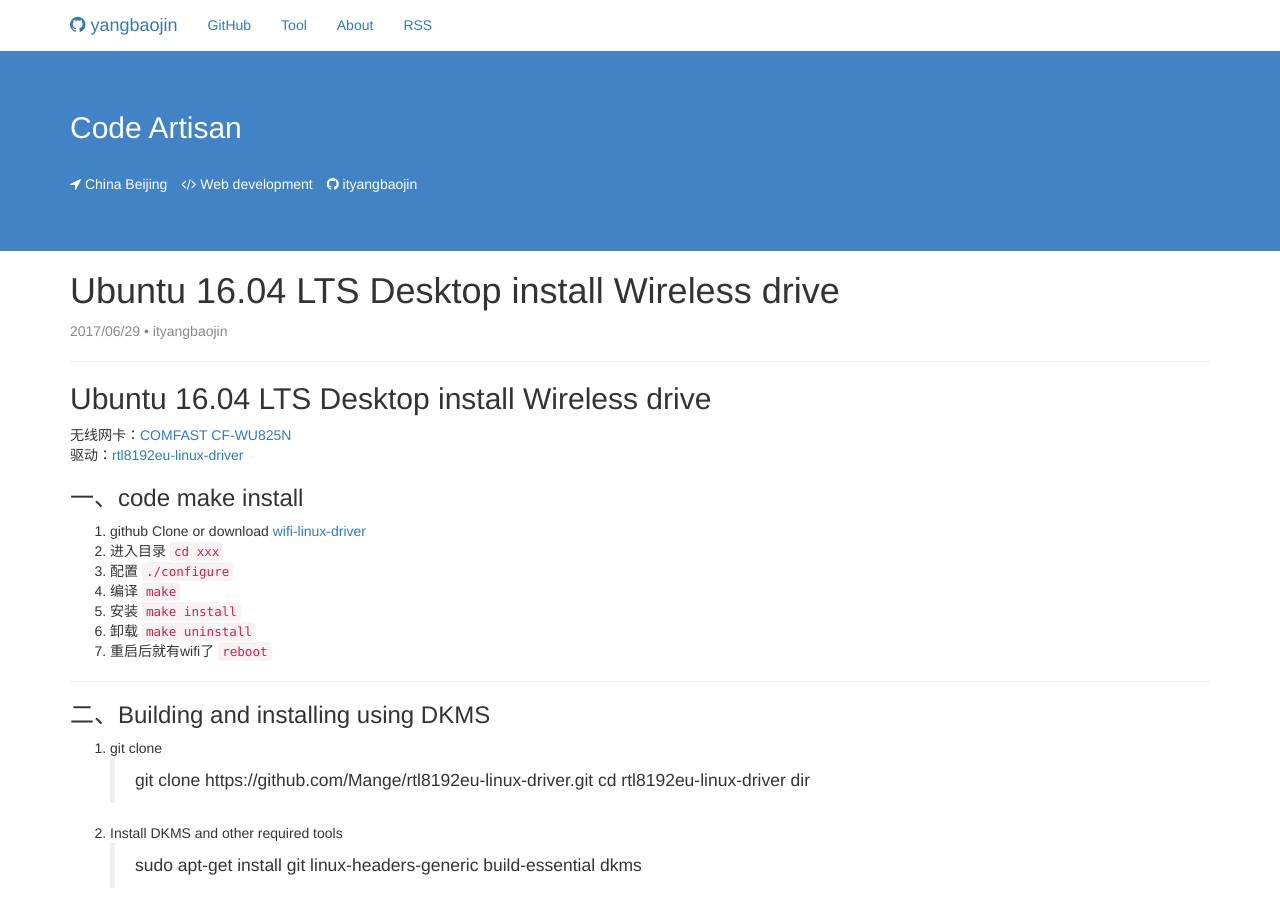
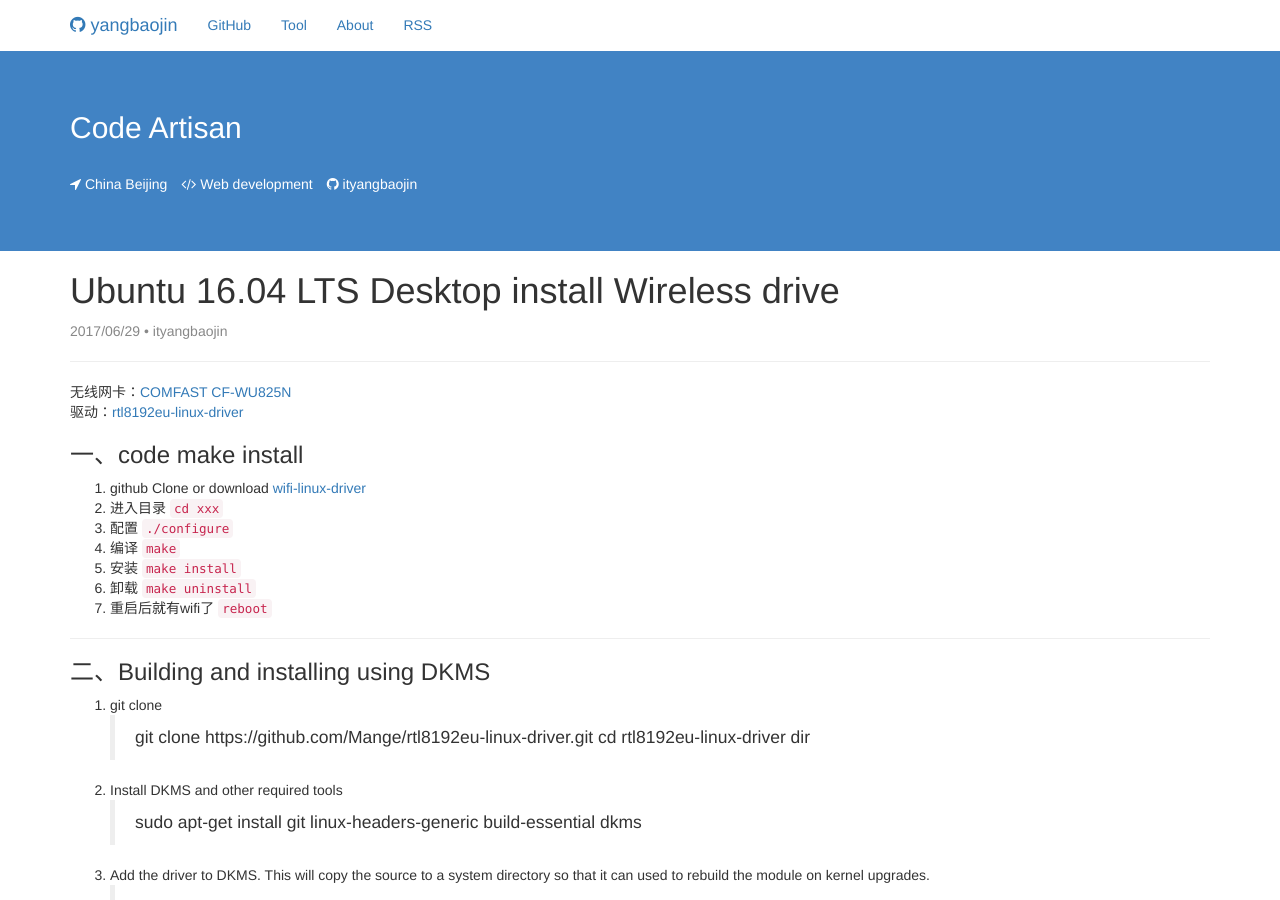
Before and after one commit to ityangbaojin/ityangbaojin.github.io, a Jekyll site: the page built from _posts/2017-06-09-ubuntu-install-wifi-driver.md, in a window 1280 px wide and 900 px high. Built offline with Jekyll 4.4.1, drawn with Linux system fonts in a browser that asks for light colours; comment, search, counter and statistics services are not loaded.

Commit message:
update wifi driver...

```diff
--- a/_posts/2017-06-09-ubuntu-install-wifi-driver.md
+++ b/_posts/2017-06-09-ubuntu-install-wifi-driver.md
@@ -5,8 +5,6 @@ excerpt: "Ubuntu 16.04 LTS Desktop install Wireless drive"
 date:   2017-06-29
 author: ityangbaojin
 ---
-
-## Ubuntu 16.04 LTS Desktop install Wireless drive
 
 无线网卡：[COMFAST CF-WU825N](https://item.jd.com/1003188.html){:target="_blank"}
 驱动：[rtl8192eu-linux-driver](https://github.com/Mange/rtl8192eu-linux-driver){:target="_blank"}
```
